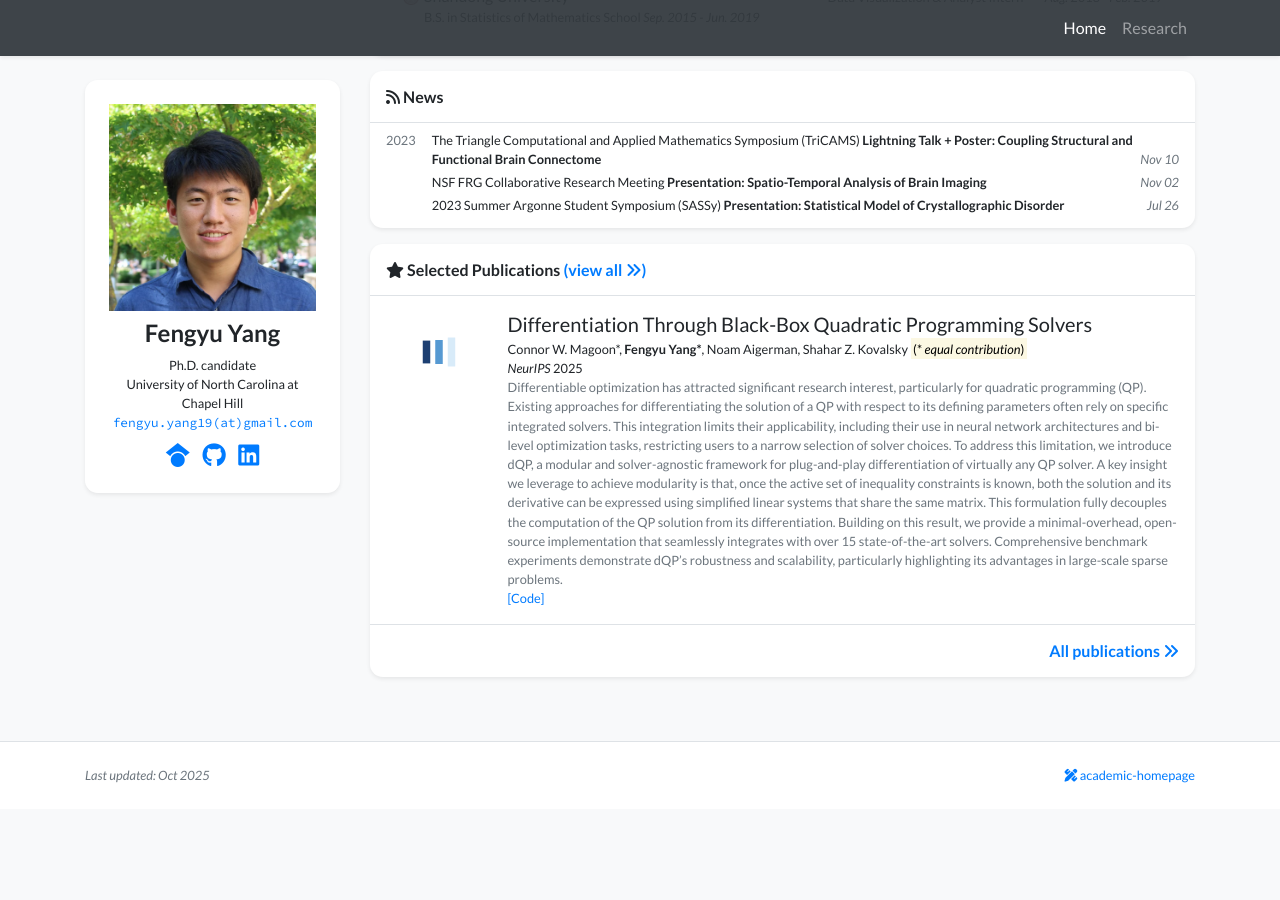
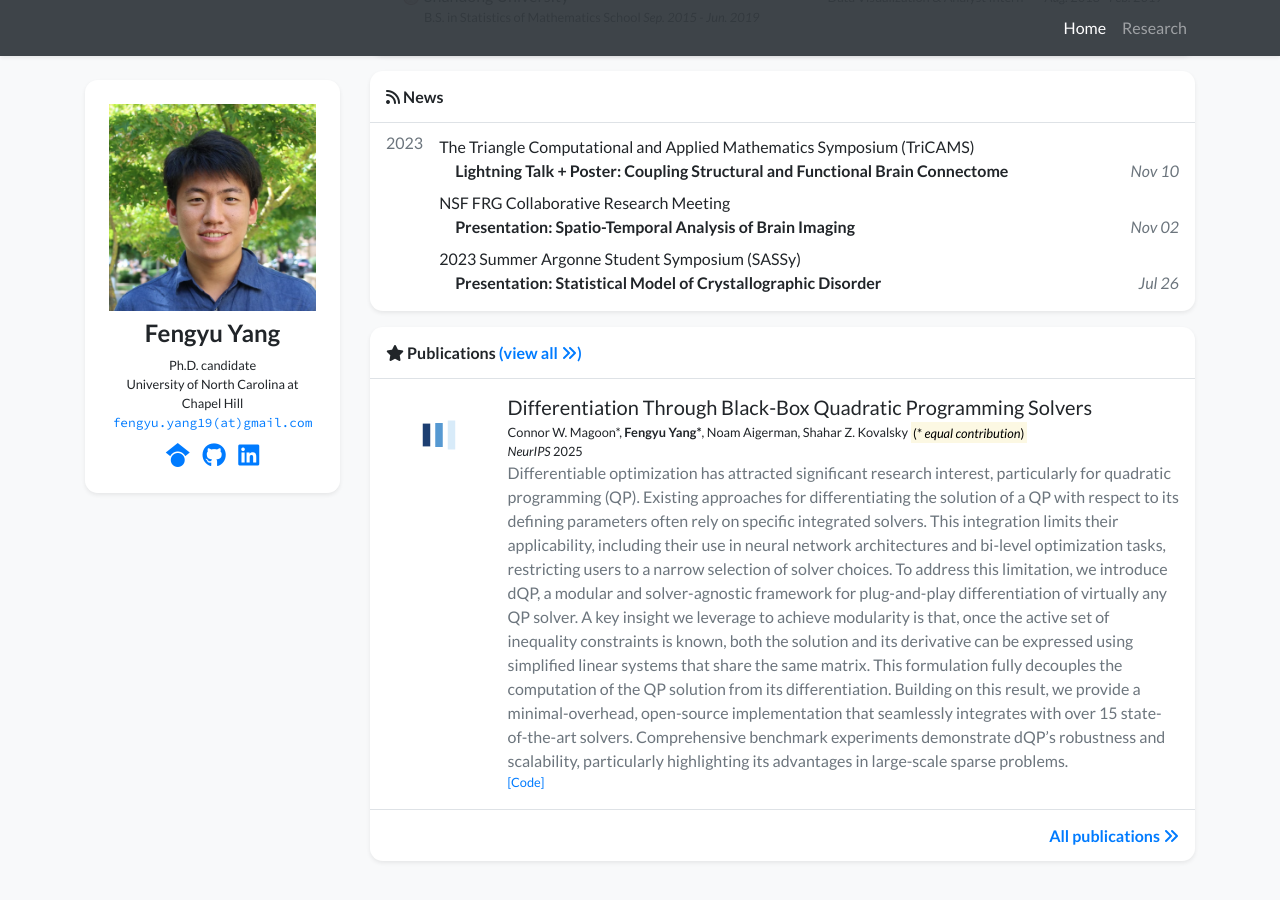
Before and after one commit to 563925743/563925743.github.io, a Jekyll site: the page built from index.html, in a window 1280 px wide and 900 px high, scrolled down 680 px. Built offline with Jekyll 4.4.1, drawn with Linux system fonts in a browser that asks for light colours; nearby versions of some CDN libraries; a style sheet for code colours, icons or effects is not loaded; before the commit the page ends 1489 px from its top, so only the background shows below that.

Commit message:
updated news and publications

```diff
--- a/_includes/widgets/news_card.html
+++ b/_includes/widgets/news_card.html
@@ -2,15 +2,21 @@
 
 <div class="my-3 bg-white shadow-sm rounded-xl">
     <h6 class="p-3 mb-0 border-bottom border-gray"><i class="fas fa-rss"></i> News</h6>
-    <div class="px-3 pb-1 small">
+    <div class="px-3 pb-1">
         {% for year in news_by_year %}
         <div class="media py-1 {% if not_first -%}border-top border-gray{%- endif %}">
             {% assign not_first = true %}
             <div class="mr-3 text-muted my-1">{{ year.name }}</div>
             <div class="media-body">
                 {% for item in year.items %}
-                <div class="my-1 d-flex">
-                    <div>{{ item.title }}</div>
+                <div class="my-2 d-flex">
+                    <div class="flex-grow-1">
+                        {% assign title_parts = item.title | split: "<strong>" %}
+                        <div>{{ title_parts[0] }}</div>
+                        {% if title_parts[1] %}
+                        <div class="ml-3"><strong>{{ title_parts[1] | remove: "</strong>" }}</strong></div>
+                        {% endif %}
+                    </div>
                     <div class="ml-auto mt-auto text-muted no-break"><i>{{ item.date | date: "%b %d" }}</i></div>
                 </div>
                 {% endfor %}
--- a/_includes/widgets/publication_item.html
+++ b/_includes/widgets/publication_item.html
@@ -12,7 +12,7 @@
             <h5 class="mt-0 mb-1 font-weight-normal">{{ item.title }}</h5>
             <p class="mt-0 mb-0 small">{% include widgets/author_list.html authors=item.authors %}</p>
             <p class="mt-0 mb-0 small">{{item.pub_pre}}<i>{{ item.pub }}</i>{{ item.pub_post }} {{ item.pub_date }} {{ item.pub_last }} <span data-semantic-scholar-id="{{ item.semantic_scholar_id }}"></span></p>
-            <p class="mt-0 mb-0 small text-muted">{{ item.abstract }}</p>
+            <p class="mt-0 mb-0 text-muted">{{ item.abstract }}</p>
 
             <p class="small pb-0 mb-0 lh-125 text-muted abstract-links">
                 {% for link in item.links %}
@@ -36,7 +36,7 @@
                 <h5 class="mt-0 mb-1 font-weight-normal">{{ item.title }}</h5>
                 <p class="mt-0 mb-0 small">{% include widgets/author_list.html authors=item.authors %}</p>
                 <p class="mt-0 mb-0 small">{{item.pub_pre}}<i>{{ item.pub }}</i>{{ item.pub_post }} {{ item.pub_date }} {{ item.pub_last }} <span data-semantic-scholar-id="{{ item.semantic_scholar_id }}"></span></p>
-                <p class="mt-0 mb-0 small text-muted">{{ item.abstract }}</p>
+                <p class="mt-0 mb-0 text-muted">{{ item.abstract }}</p>
 
                 <p class="small pb-0 mb-0 lh-125 text-muted abstract-links">
                     {% for link in item.links %}
--- a/index.html
+++ b/index.html
@@ -32,7 +32,7 @@ navbar_title: Home
         {%
         include widgets/publication_card.html
         publications=pubs
-        title='<i class="fas fa-star"></i> Selected Publications'
+        title='<i class="fas fa-star"></i> Publications'
         %}
         {% endif %}
     </div>
--- a/index_layout2.html
+++ b/index_layout2.html
@@ -21,6 +21,6 @@ navbar_title: Home (Layout 2)
     {%
         include widgets/publication_card.html
         publications=pubs
-        title='<i class="fas fa-star"></i> Selected Publications'
+        title='<i class="fas fa-star"></i> Publications'
     %}
 {% endif %}
```
